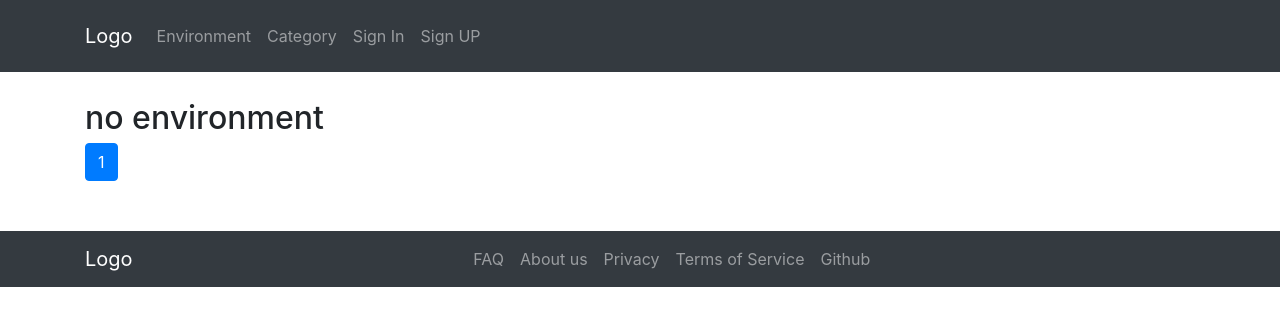
After one commit to yjb767868009/mysite, a Django app: page /environment_list/ in a window 1280 px wide. The commit adds this page. Shown: the top 326 px of the page. Run offline with Django 3.2, Linux system fonts and the light colour scheme; data that the repository does not hold is empty; parts of the project's set-up code (start-up, migrations or seed data) failed here and were passed over; some libraries are stand-ins or nearby versions.

Commit message:
beatify html

```diff
--- a/lb/urls.py
+++ b/lb/urls.py
@@ -10,4 +10,6 @@ urlpatterns = [
     url(r'^accounts/profile/$', views.account_profile, name='account_profile'),
     url(r'^accounts/detial/$', views.account_detail, name='account_detail'),
     url(r'^submit/$', views.submit, name='submit'),
+    url(r'^environment_list/$', views.environment_list, name='environment_list'),
+    url(r'^search/$', views.search, name='search'),
 ]
--- a/lb/views.py
+++ b/lb/views.py
@@ -22,9 +22,14 @@ def get_page(request,environment_list):
     return environment_list
 
 def index(request):
-    environment_list = Environment.objects.all()
+    environment_list = Environment.objects.order_by("-click_count")
     environment_list = get_page(request,environment_list)
     return render(request, 'lb/index.html', context={'environment_list': environment_list})
+
+def environment_list(request):
+    environment_list = Environment.objects.order_by("-pub_date")
+    environment_list = get_page(request,environment_list)
+    return render(request, 'lb/environment_list.html', context={'environment_list': environment_list})
 
 @login_required
 def account_profile(request):
@@ -38,7 +43,6 @@ def account_profile(request):
     form = UserDetailForm(instance=request.user)
     return render(request, 'account/account_profile.html', context={'form':form,'messages':messages,})
 
-@login_required
 def account_detail(request):
     user = request.user
     avatar = user.avatar
@@ -68,6 +72,7 @@ def environment(request,pk):
     submission_list = Submission.objects.filter(environment=environment)
     user_list = environment.user.all()
     images = environment.images
+    solved = environment.solved
     return render(request,'lb/environment.html',context={'environment':environment,
                                                                 'images':images,
                                                                 'short_des':short_des,
@@ -75,6 +80,7 @@ def environment(request,pk):
                                                                 'passing_line':passing_line,
                                                                 'pub_date':pub_date,
                                                                 'join_nb':join_nb,
+                                                                'solved':solved,
                                                                 'category_list':category_list,
                                                                 'submission_list':submission_list,
                                                                 'user_list':user_list})
@@ -91,6 +97,16 @@ def submission(request,pk):
                                                         'user':user,
                                                         'environment':environment,})
 
+def search(request):
+    q = request.GET.get('q')
+    error_msg = ''
+    if not q:
+        error_msg = ''
+        return render(request,'blog/search.html',context={'error_msg':error_msg})
+    environment_list = Environment.objects.filter(title__contains = q)
+    environment_list = get_page(request,environment)
+    return render(request,'blog/search.html',context={'error_msg':error_msg,'environment_list':environment_list})
+
 @login_required
 def submit(request):
     messages = []
--- a/templates/lb/base.html
+++ b/templates/lb/base.html
@@ -29,12 +29,9 @@
 		</button>
 		<div class="collapse navbar-collapse" id="collapsibleNavbar">
 			<ul class="navbar navbar-nav">
-				<li class="nav-item"><a class="nav-link" href="#">Environment</a></li>
-				 <li class="nav-item"><a class="nav-link" href="#">Submission</a></li>
-				<form class="form-inline">
-					<input class="form-control" type="text" placeholder="Search">
-					<button class="btn btn-info" type="button">Search</button>
-				</form>
+				<li class="nav-item"><a class="nav-link" href="{% url 'lb:environment_list' %}">Environment</a></li>
+				 <li class="nav-item"><a class="nav-link" href="#">Category</a></li>
+
 				{% if user.is_authenticated %}
 				<li class="nav-item dropdown">
 					<a href="#" class="nav-link dropdown-toggle" data-toggle="dropdown" id="navbardrop">
--- a/templates/lb/environment.html
+++ b/templates/lb/environment.html
@@ -19,7 +19,7 @@
 			<small class="text-muted">Pub date:</small>
 			<small class="text-muted">{{ environment.pub_date }}</small>
 		</div>
-		<p class="text-muted">sloved</p>
+		<p class="text-muted">{{environment.solved}}</p>
 	</div>
 </div>
 <div>
--- /dev/null
+++ b/templates/lb/environment_list.html
@@ -0,0 +1,37 @@
+{% extends "lb/base.html" %}
+{% load staticfiles %}
+{% block content %}
+<div>
+	<ul class="list-group">
+ 		{% for environment in environment_list %}
+			<div class="list-group-item">
+				<div >
+					<a class="float-left" href="{{ environment.get_absolute_url }}">
+						<div class="img-thumbnail"><img class="media-object" src="{{environment.images.url}}" alt="media" height="100"></div>
+					</a>
+					<div>
+						<h4><a href="{{ environment.get_absolute_url }}">{{ environment.name }}</a></h4>
+						<p style="color: #666666">{{ environment.short_des }}</p>
+						<span class="badge badge-secondary">{{environment.solved}}</span>
+					</div>
+				</div>
+			</div>
+		{% empty  %}
+			<h2>no environment</h2>
+		{% endfor %}
+	</ul>
+	<div class="mx-auto">
+		<ul class="pagination">
+			{% if environment_list.has_previous %}
+			<li class="page-item"><a class="page-link" href="?page={{ environment_list.previous_page_number }}">Previous</a></li>
+			<li class="page-item"><a class="page-link" href="?page={{ environment_list.previous_page_number }}">{{environment_list.previous_page_number}}</a></li>
+			{% endif %}
+			<li class="page-item active"><a class="page-link" href="#">{{environment_list.number}}</a></li>
+			{% if environment_list.has_next %}
+			<li class="page-item"><a class="page-link" href="?page={{ environment_list.next_page_number }}">{{environment_list.next_page_number}}</a></li>
+			<li class="page-item"><a class="page-link" href="?page={{ environment_list.next_page_number }}">Next</a></li>
+			{% endif %}
+		</ul>
+	</div>
+</div>
+{% endblock content%}
```
Also changed, not shown: templates/lb/index.html (+4 -14 lines), templates/lb/search.html (added, +42 -0 lines).
